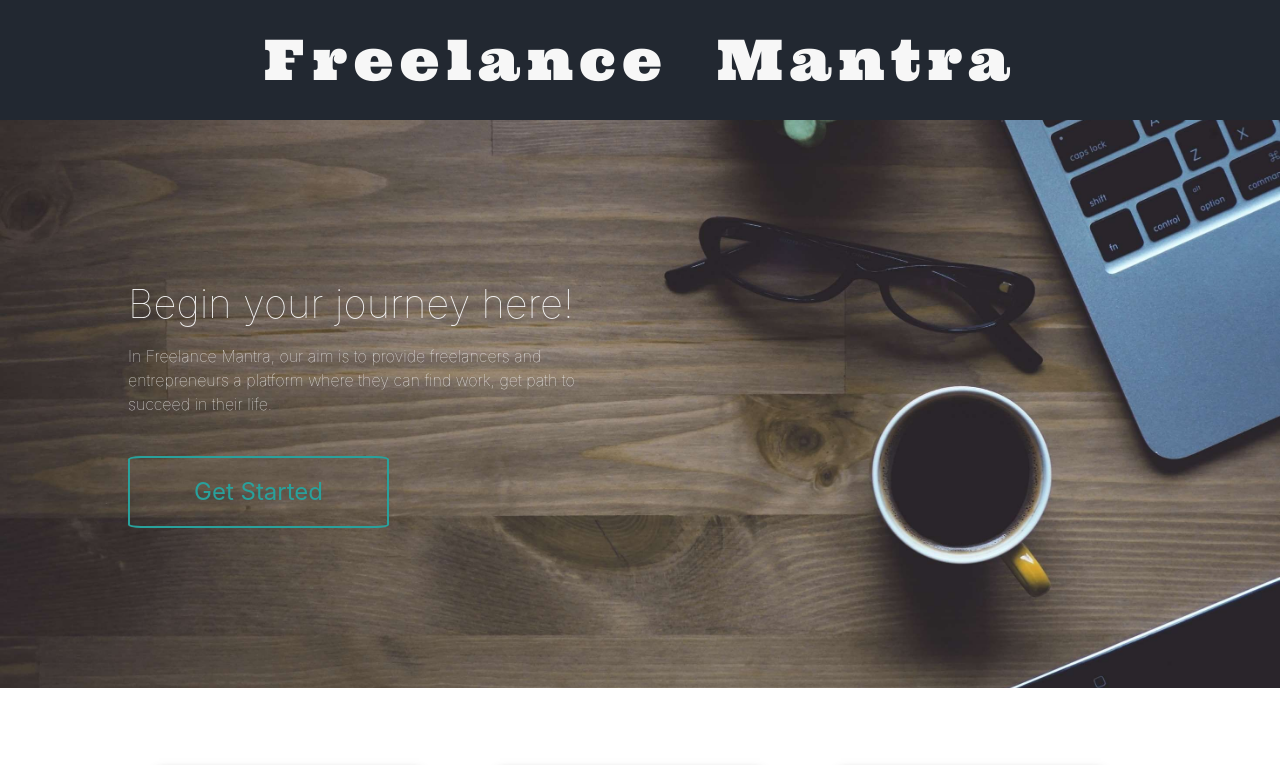
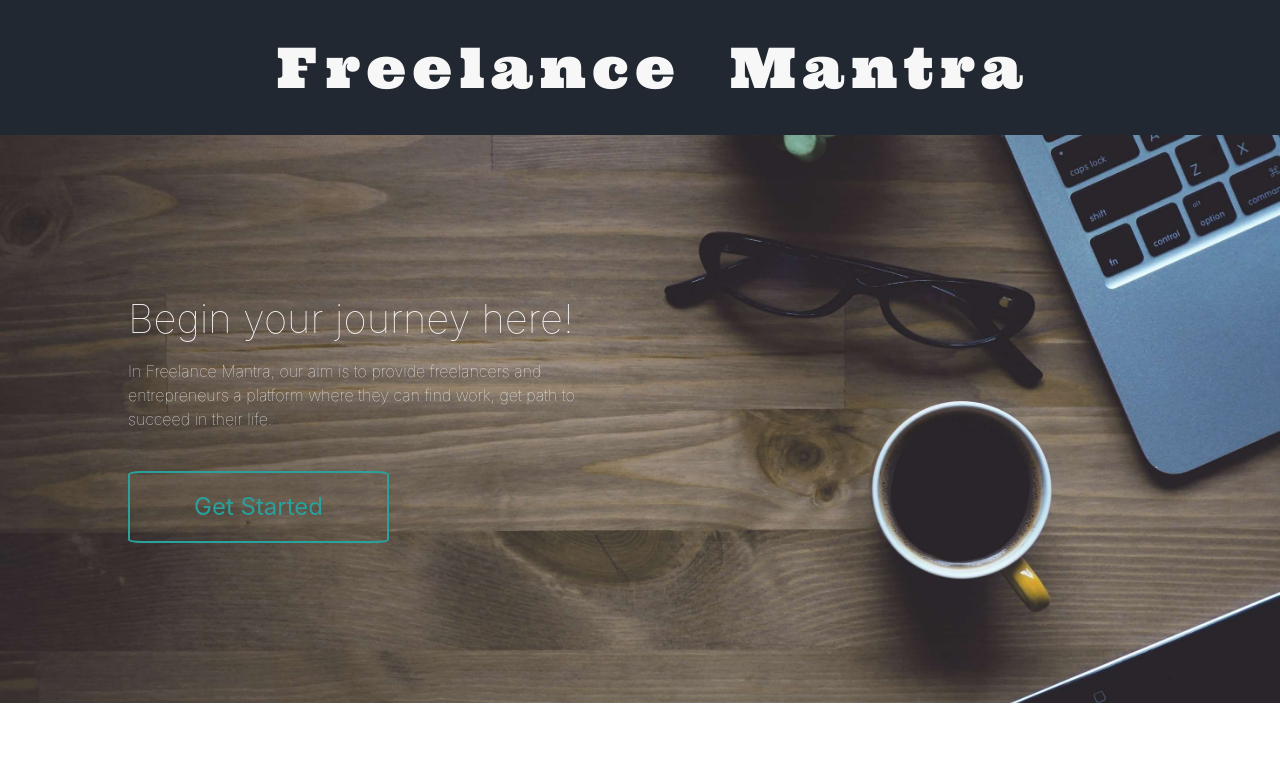
Before and after one commit to minhajahmedjoy/FreelanceMantraLP, a website: page index.html in a window 1280 px wide. Shown: the top 765 px of the page. Drawn offline with nearby package versions, Linux system fonts and the light colour scheme.

Commit message:
Inital Commit

```diff
--- a/style.css
+++ b/style.css
@@ -16,7 +16,8 @@ hr {
 .nav {
     background-color: #222831;
     width: 100%;
-    height: 15vh;
+    height: fit-content;
+    padding: 2% 0vh;
     display: flex;
     justify-content: center;
     align-items: center;
@@ -26,6 +27,7 @@ hr {
     font-family: 'Ultra', serif;
     font-weight: lighter;
     word-spacing: 2vw;
+    padding-left: 2% ;
     font-size: 7vh;
     letter-spacing: 0.5vw;
     color: #f7f7f7;
@@ -45,6 +47,7 @@ hr {
     background-size: cover;
     background-position: center;
     height: fit-content;
+    width: 100%;
     display: flex;
     justify-content: center;
     padding: 20vh 10vw 20vh 10vw;
```
